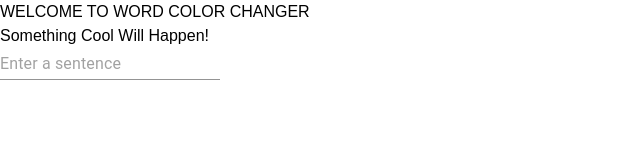
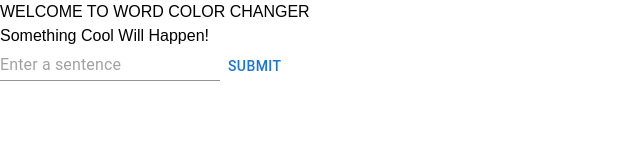
Before and after one commit to Steven-Ou/WordChanger, a Next.js app in the folder word/: page / in a window 1280 px wide. Shown: the top 160 px of the page, without its empty margins (0-640 px from the left). Built offline with nearby package versions, Linux system fonts and the light colour scheme.

Commit message:
adding a word

```diff
--- a/word/app/page.js
+++ b/word/app/page.js
@@ -8,7 +8,7 @@ export default function Home() {
     <h2 id="as">Something Cool Will Happen!</h2>
     <div class="ab">
       <Input type="text" id="amount" placeholder="Enter a sentence" style={{textAlign:"center"}}></Input>
-      <Button></Button>
+      <Button>Submit</Button>
     </div>
       </Box>
     </div>
```
